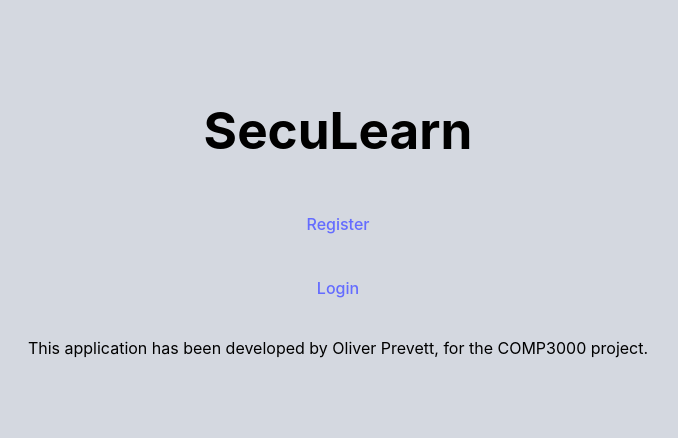
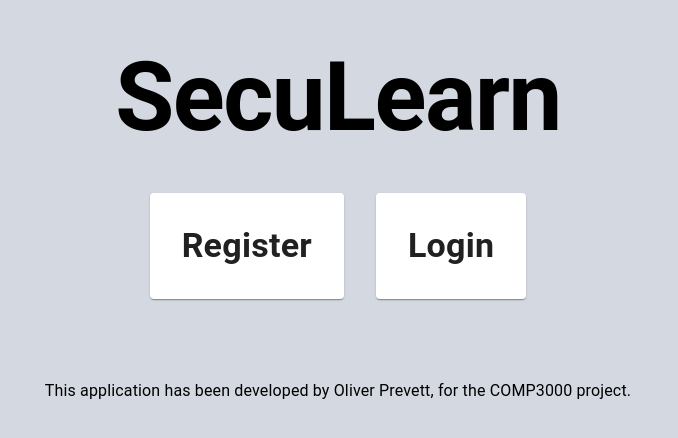
Before and after one commit to oliprev/OP_COMP3000, a React (Vite) app in the folder frontend/: page / in a window 1280 px wide. Shown: the part 178-616 px from the top of the page, without its empty margins (302-980 px from the left). Built offline with nearby package versions, Linux system fonts and the light colour scheme.

Commit message:
Livened LandingPage using MUI components - going to start using sx instead of style

```diff
--- a/frontend/src/pages/LandingPage.jsx
+++ b/frontend/src/pages/LandingPage.jsx
@@ -1,16 +1,29 @@
+import { Container, Typography, Grid2, Card, CardActionArea, Box } from "@mui/material";
 import React from "react";
 import { Link } from "react-router-dom";
 
 function HomePage() {
     return (
-        <div>
-            <h1>SecuLearn</h1>
-            <Link to = "/register">Register</Link><br></br>
-            <Link to = "/login">Login</Link>
-            <footer>
-                <p>This application has been developed by Oliver Prevett, for the COMP3000 project.</p>
-            </footer>
-        </div>
+        <Container sx = {{ display: 'flex', flexDirection: 'column' }}>
+            <Typography variant = 'h1' fontWeight = '650'>SecuLearn</Typography>
+            <Grid2 container spacing = {4} justifyContent = {'center'} mt = {5} mb = {10}>
+                {[
+                    { label: "Register", path: "/register" },
+                    { label: "Login", path: "/login" },
+                ]. map((item) => (
+                    <Grid2 item md = {3} key = {item.label}>
+                        <Card>
+                            <CardActionArea component = {Link} to = {item.path} sx = {{ padding: 4 }}>
+                                <Typography variant = 'h4' fontWeight = {600}>{item.label}</Typography>
+                            </CardActionArea>
+                        </Card>
+                    </Grid2>
+                ))}
+            </Grid2>
+            <Box component = "footer" style = {{ py: 3 }}>
+                    <Typography variant = 'body1'>This application has been developed by Oliver Prevett, for the COMP3000 project.</Typography>
+            </Box>
+        </Container>
     );
 }
 
```
